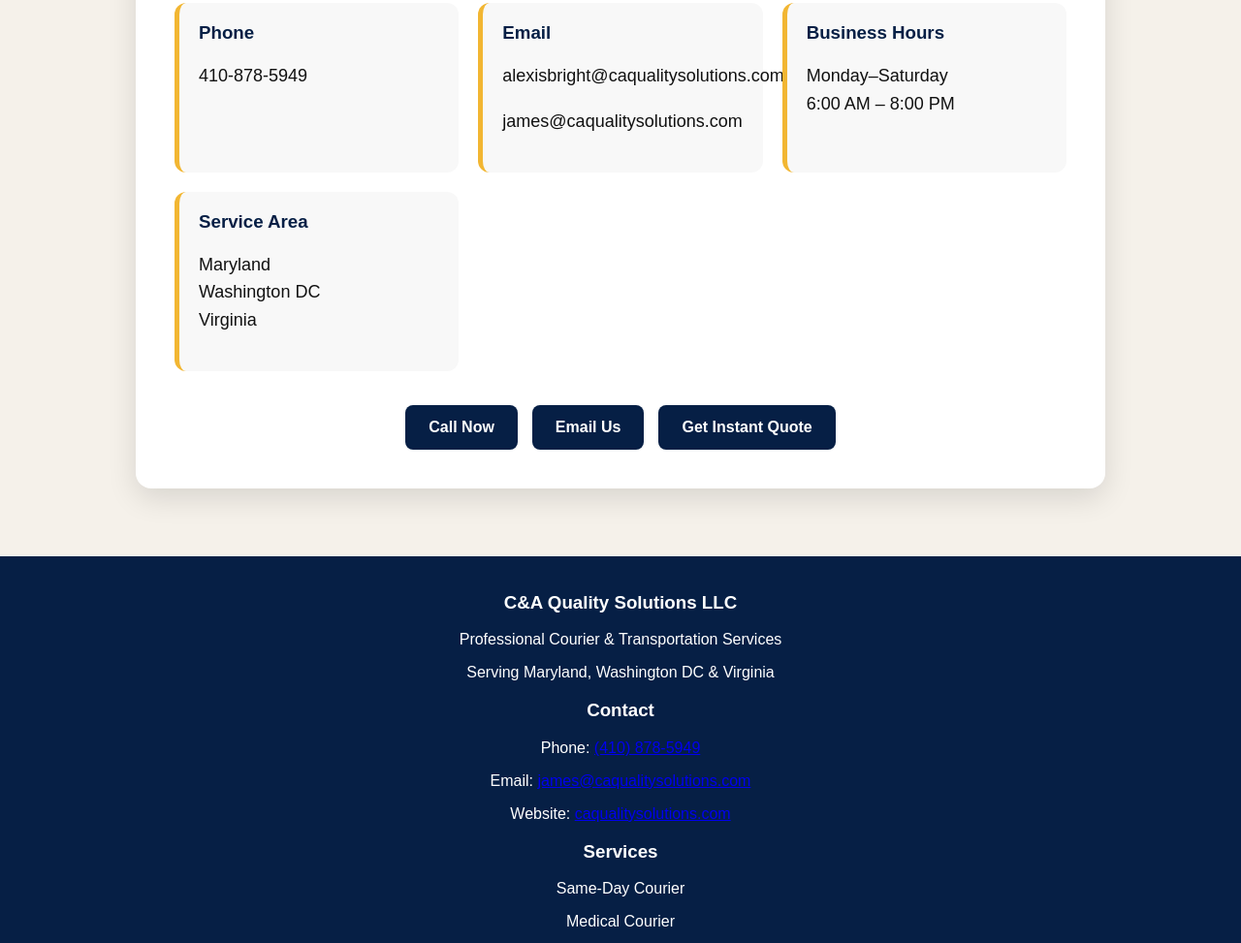
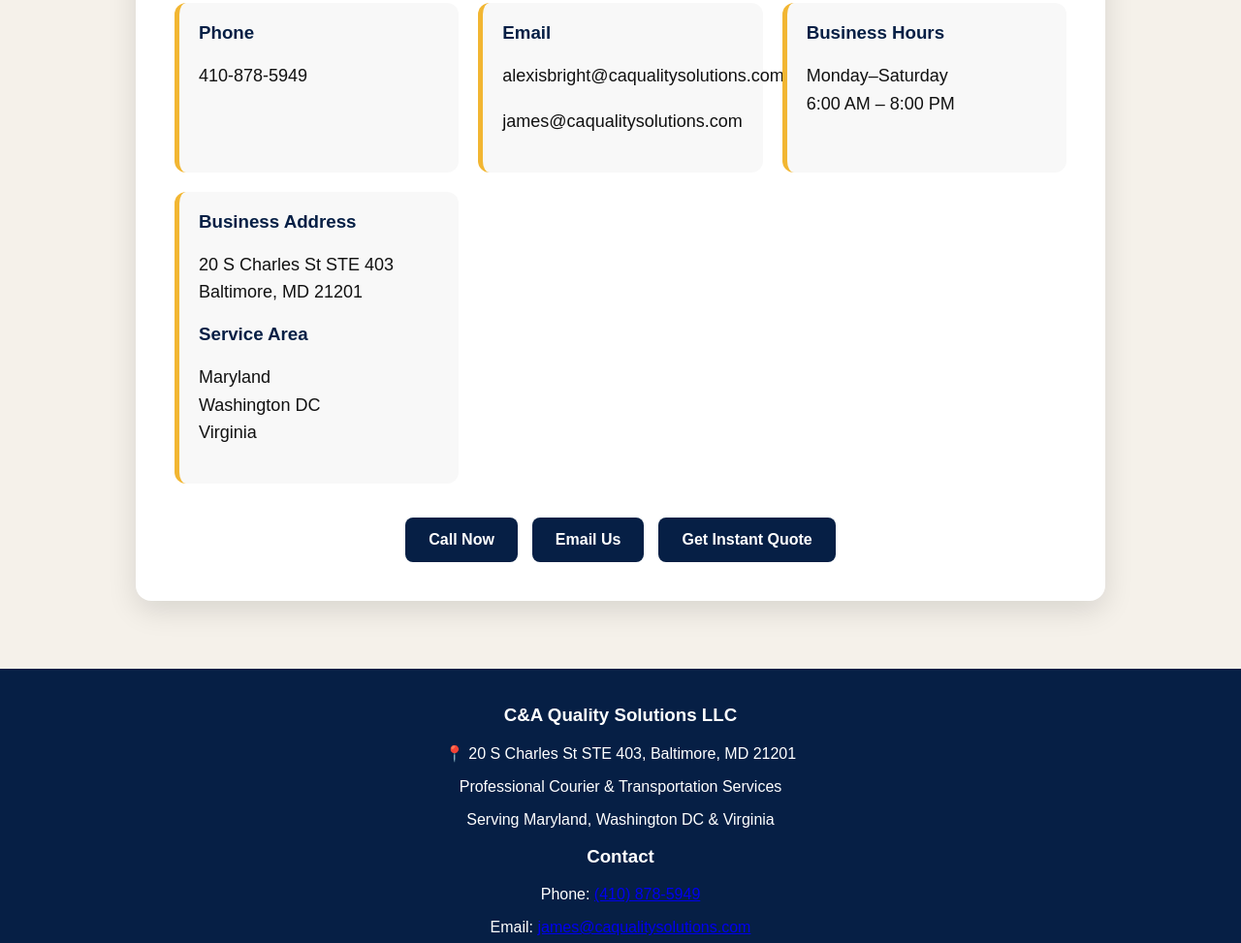
Before and after one commit to jaylex12345/c-a-quality-solutions, a website: page contact.html in a window 1280 px wide. Shown: the part 551-1524 px from the top of the page at 97% size. Drawn offline with Linux system fonts and the light colour scheme.

Commit message:
Add Baltimore business address

```diff
--- a/contact.html
+++ b/contact.html
@@ -154,6 +154,7 @@
 <section class="contact-section">
   <div class="contact-card">
     <h2>Contact C&A Quality Solutions</h2>
+
     <p>
       We provide reliable courier, transportation, and delivery support across Maryland,
       Washington DC, and Virginia. Contact us for service questions, business inquiries,
@@ -178,6 +179,13 @@
       </div>
 
       <div class="info-box">
+        <div>
+<h3>Business Address</h3>
+<p>
+20 S Charles St STE 403<br>
+Baltimore, MD 21201
+</p>
+</div>
         <h3>Service Area</h3>
         <p>Maryland<br>Washington DC<br>Virginia</p>
       </div>
@@ -196,6 +204,9 @@
 
     <div class="footer-box">
       <h3>C&A Quality Solutions LLC</h3>
+      <p>
+📍 20 S Charles St STE 403, Baltimore, MD 21201
+</p>
       <p>Professional Courier & Transportation Services</p>
       <p>Serving Maryland, Washington DC & Virginia</p>
     </div>
```
Also changed, not shown: about.html (+3 -0 lines), booking.html (+3 -0 lines), index.html (+3 -0 lines).
